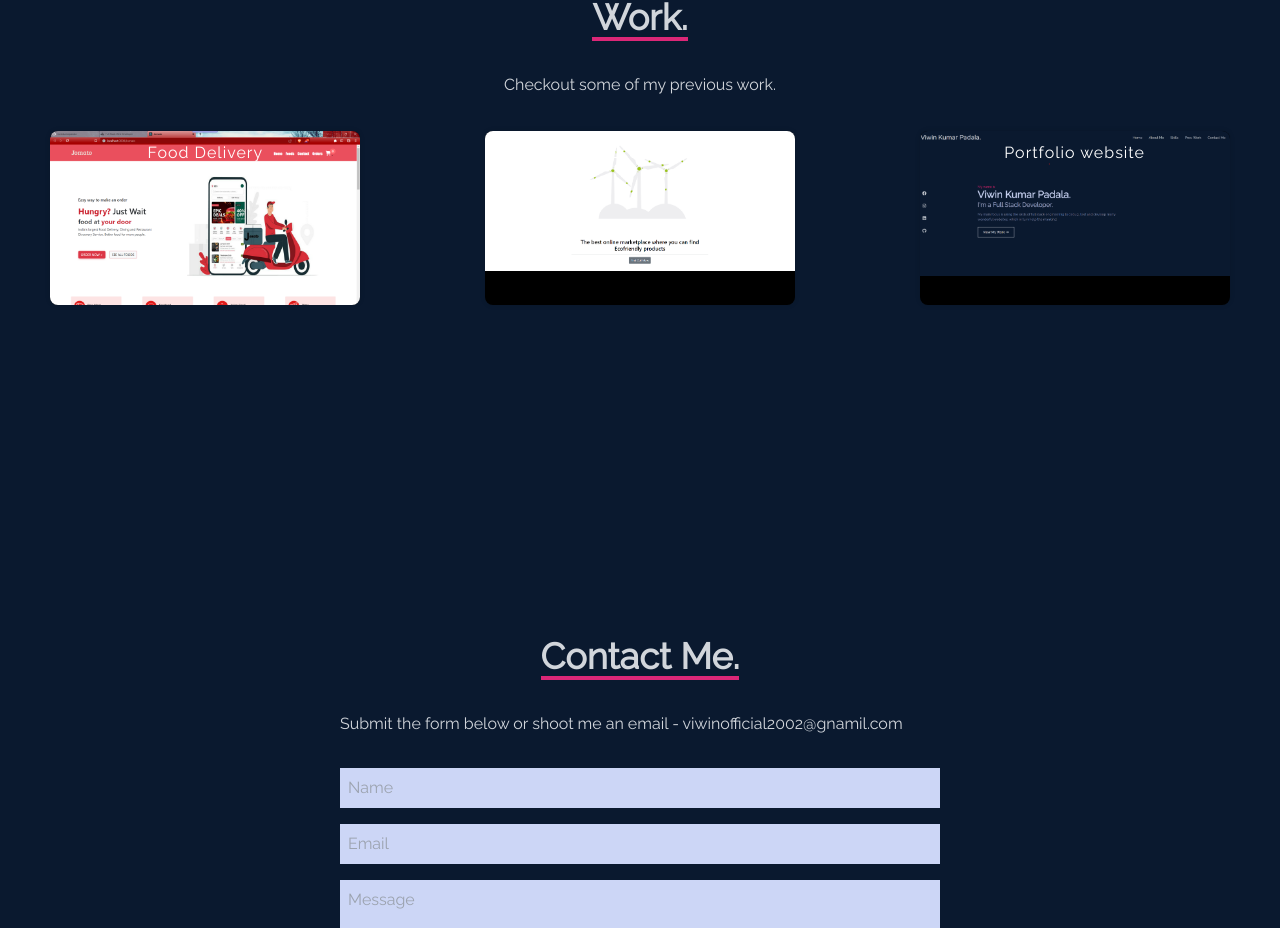
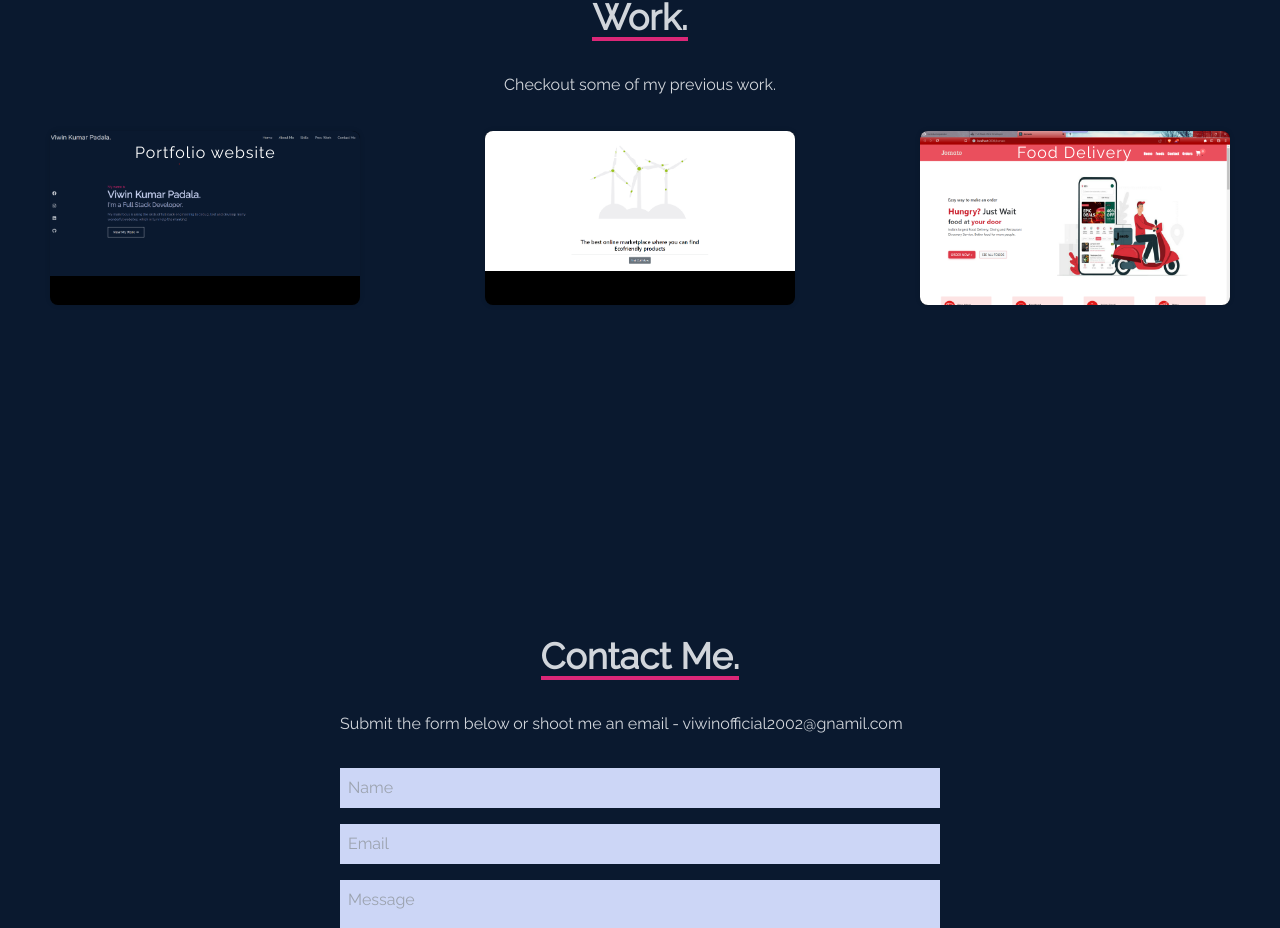
Before and after one commit to viwinkumarpadala/Portfolio, a React (Create React App) app: page / in a window 1280 px wide. Shown: the part 1908-2836 px from the top of the page. Built offline with nearby package versions, Linux system fonts and the light colour scheme.

Commit message:
few changes made

```diff
--- a/src/components/Work.js
+++ b/src/components/Work.js
@@ -7,10 +7,10 @@ import "./Work.css";
 
 const ownProjects = [
 	{
-		name: "Food Delivery",
-		img_link: Fooddeliveryexample,
-		git_link: "https://github.com/viwinkumarpadala/FOOD-DELIVERY-APP/tree/master",
-		display_link: "https://github.com/viwinkumarpadala/FOOD-DELIVERY-APP/tree/master",
+		name: "Portfolio website",
+		img_link: VehicleManagementExample,
+		git_link: "https://github.com/viwinkumarpadala/portfolio",
+		display_link: "https://github.com/viwinkumarpadala/vehicle-management/tree/master",
 	},
 	{
 		name: "Ecohub",
@@ -19,11 +19,12 @@ const ownProjects = [
 		display_link: "https://ecohub-final-7cei.vercel.app/",
 	},
 	{
-		name: "Portfolio website",
-		img_link: VehicleManagementExample,
-		git_link: "https://github.com/viwinkumarpadala/portfolio",
-		display_link: "https://github.com/viwinkumarpadala/vehicle-management/tree/master",
+		name: "Food Delivery",
+		img_link: Fooddeliveryexample,
+		git_link: "https://github.com/viwinkumarpadala/FOOD-DELIVERY-APP/tree/master",
+		display_link: "https://github.com/viwinkumarpadala/FOOD-DELIVERY-APP/tree/master",
 	},
+
 ];
 
 
```
